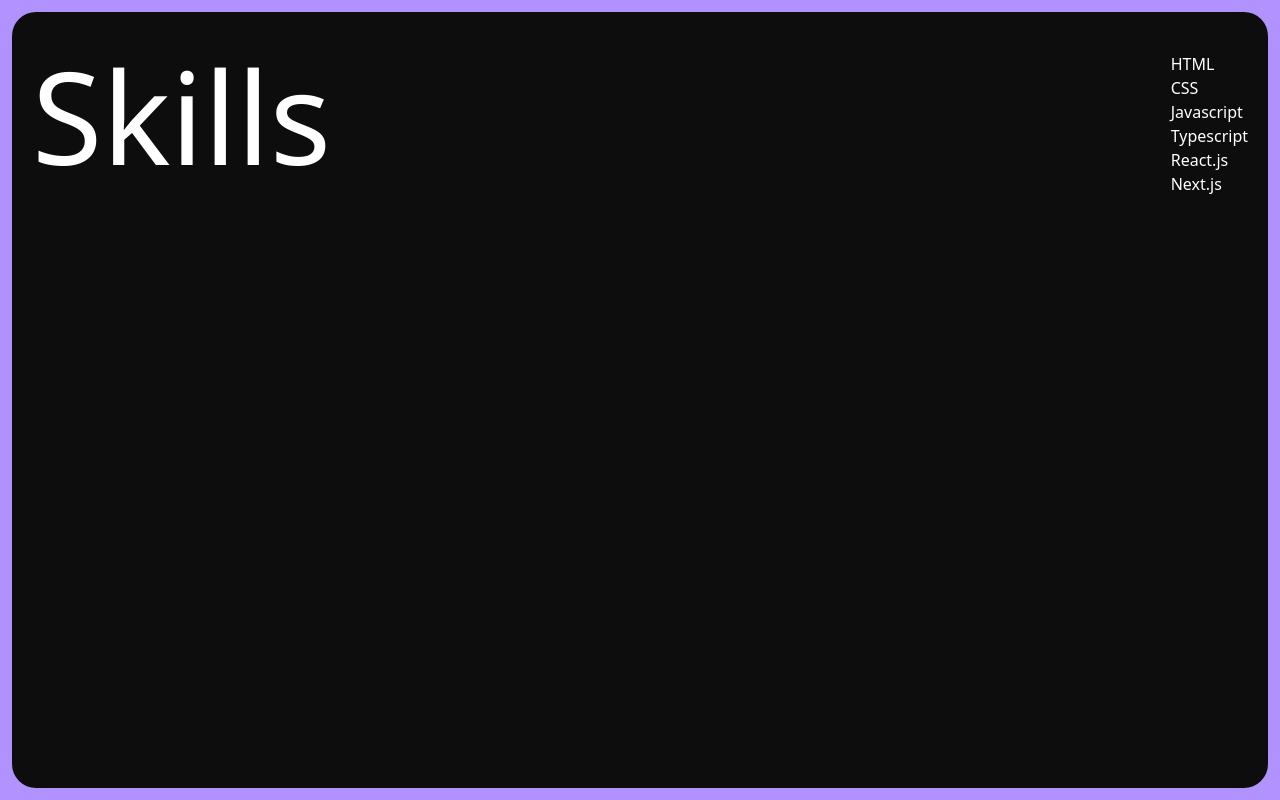
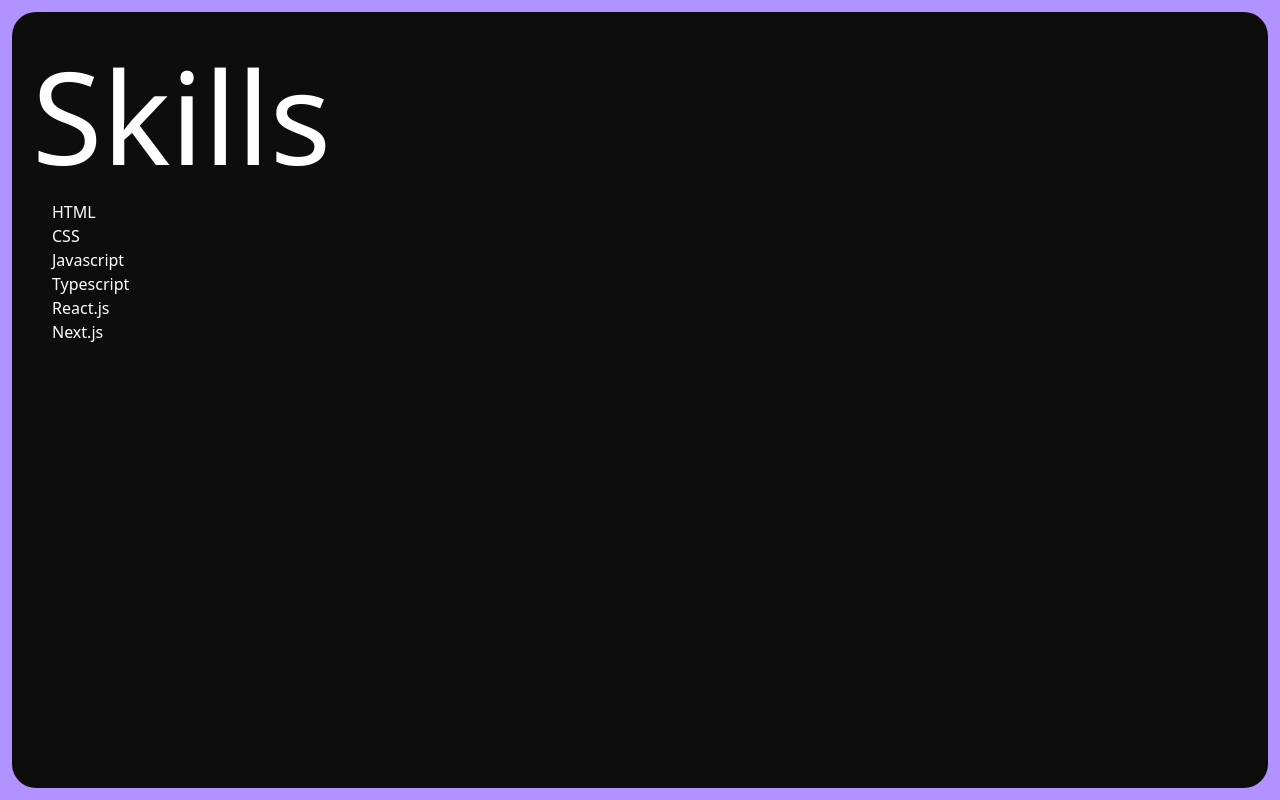
Before and after one commit to hossein-jorfi/portfolio-website1, a React (Vite) app: page /skills in a window 1280 px wide. Built offline with nearby package versions, Linux system fonts and the light colour scheme.

Commit message:
skills styles

```diff
--- a/src/pages/skills/index.tsx
+++ b/src/pages/skills/index.tsx
@@ -8,14 +8,16 @@
 const Skills = () => {
   return (
     <Container scrollTarget="skills">
-      <div className="w-full h-full">
-        <p className="title">Skills</p>
-      </div>
+      <div className="flex flex-col w-full gap-5">
+        <div className="w-full ">
+          <p className="title">Skills</p>
+        </div>
 
-      <div>
-        {SKILLS.map((skill) => (
-          <Skill {...skill} />
-        ))}
+        <div className="px-5">
+          {SKILLS.map((skill) => (
+            <Skill {...skill} />
+          ))}
+        </div>
       </div>
     </Container>
   );
```
